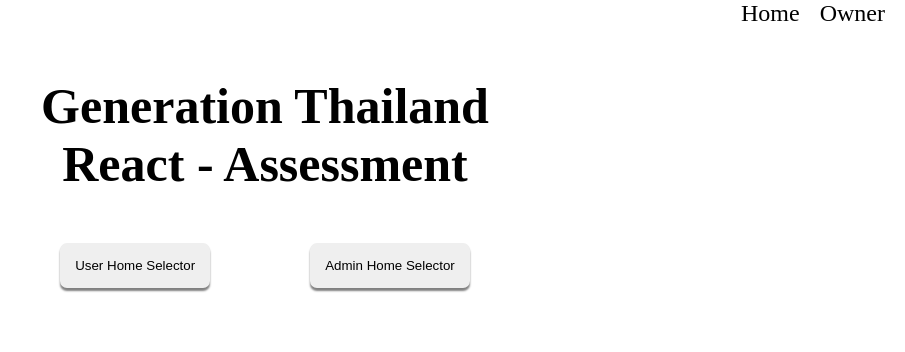
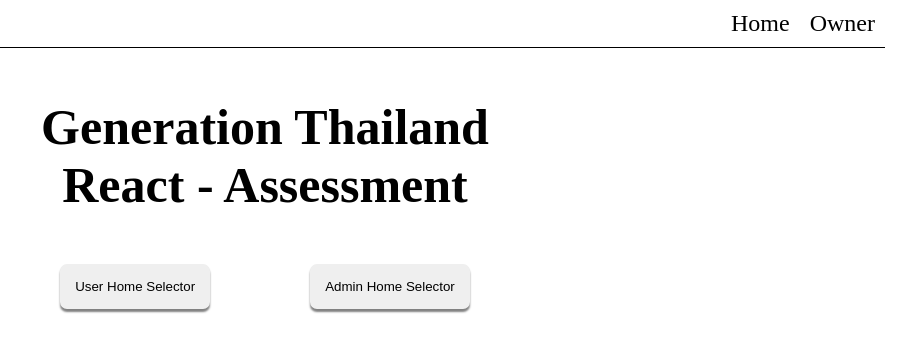
Before and after one commit to ymn-dev/career-changer-react-assessment, a React (Vite) app: page / in a window 1280 px wide. Shown: the top 352 px of the page, without its empty margins (375-1280 px from the left). Built offline with nearby package versions, Linux system fonts and the light colour scheme.

Commit message:
make nav float, add bottom nav border

```diff
--- a/src/style.css
+++ b/src/style.css
@@ -8,6 +8,13 @@
   flex-direction: column;
   justify-content: center;
   align-items: center;
+}
+nav {
+  position: sticky;
+  top: 0;
+  background: white;
+  padding: 10px;
+  border-bottom: 1px solid black;
 }
 .buttonContainer button {
   box-shadow: 0 3px 2px gray;
@@ -24,12 +31,6 @@
 table {
   width: 600px;
 }
-.link-style {
-  font-size: 60px;
-  list-style-type: none;
-  text-decoration: none;
-}
-
 table {
   border-collapse: collapse;
   width: 70%;
```
